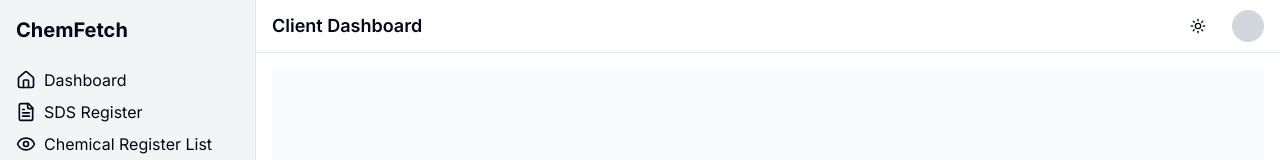
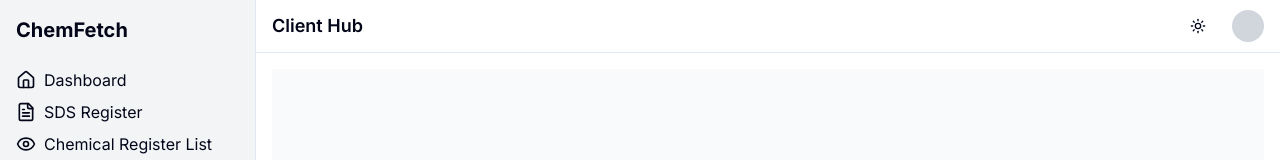
Before and after one commit to Maidenfan78/ChemFetch-Client_Hub, a Next.js app: page /login in a window 1280 px wide. Shown: the top 160 px of the page. Built offline with nearby package versions, Linux system fonts and the light colour scheme; no server answers.

Commit message:
Small fix

```diff
--- a/src/components/top-nav.tsx
+++ b/src/components/top-nav.tsx
@@ -7,7 +7,7 @@ import { ThemeToggle } from '@/components/theme-toggle'
 export function TopNav() {
   return (
     <header className="flex items-center justify-between px-4 py-2 border-b">
-      <h1 className="text-lg font-semibold">Client Dashboard</h1>
+      <h1 className="text-lg font-semibold">Client Hub</h1>
       <div className="flex items-center gap-4">
         <ThemeToggle />
         <div className="w-8 h-8 bg-gray-300 rounded-full" />
```
